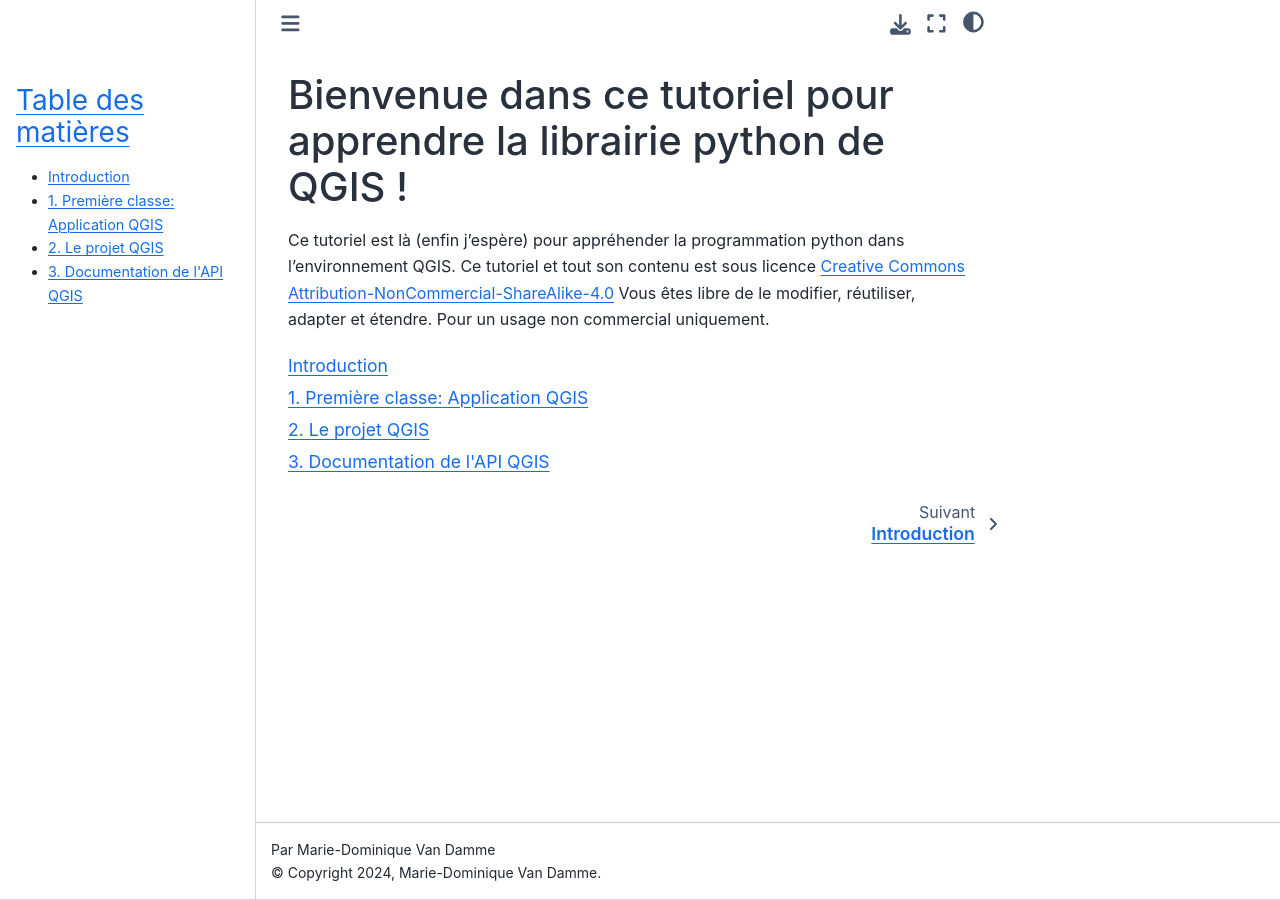
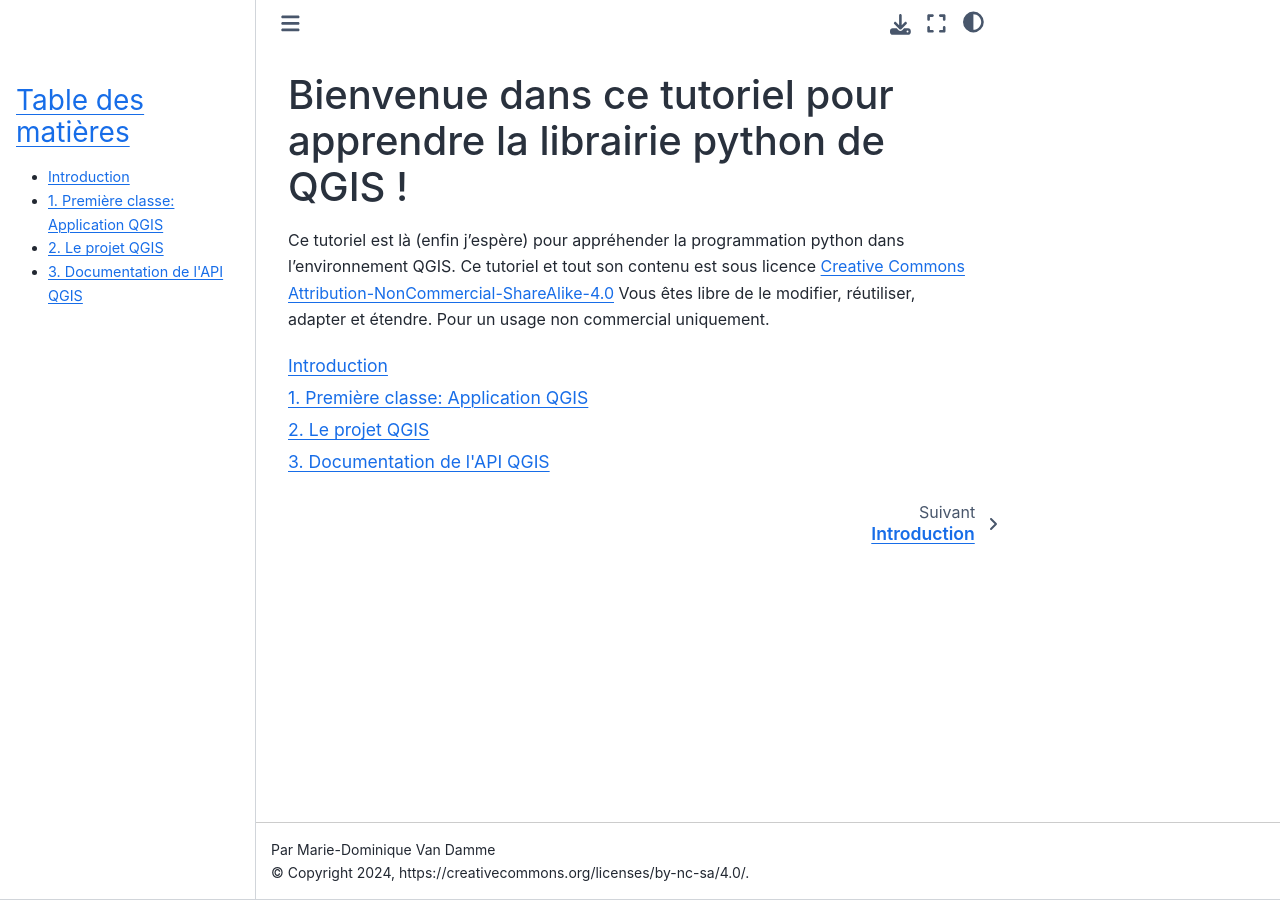
Before and after one commit to mdvandamme/ProgrammerPythonSousQGIS, a Sphinx documentation site: the page built from source/index.rst, in a window 1280 px wide. Built offline with Sphinx 7.4.7 and the Sphinx Book theme 1.1.4, drawn with Linux system fonts in a browser that asks for light colours.

Commit message:
tutorial prog en python dans SIG

```diff
--- a/source/conf.py
+++ b/source/conf.py
@@ -18,7 +18,7 @@
 # -- Project information -----------------------------------------------------
 
 project = 'pyqgis'
-copyright = '2024, Marie-Dominique Van Damme'
+copyright = '2024, https://creativecommons.org/licenses/by-nc-sa/4.0/'
 author = 'Marie-Dominique Van Damme'
 
 # The full version, including alpha/beta/rc tags
```
